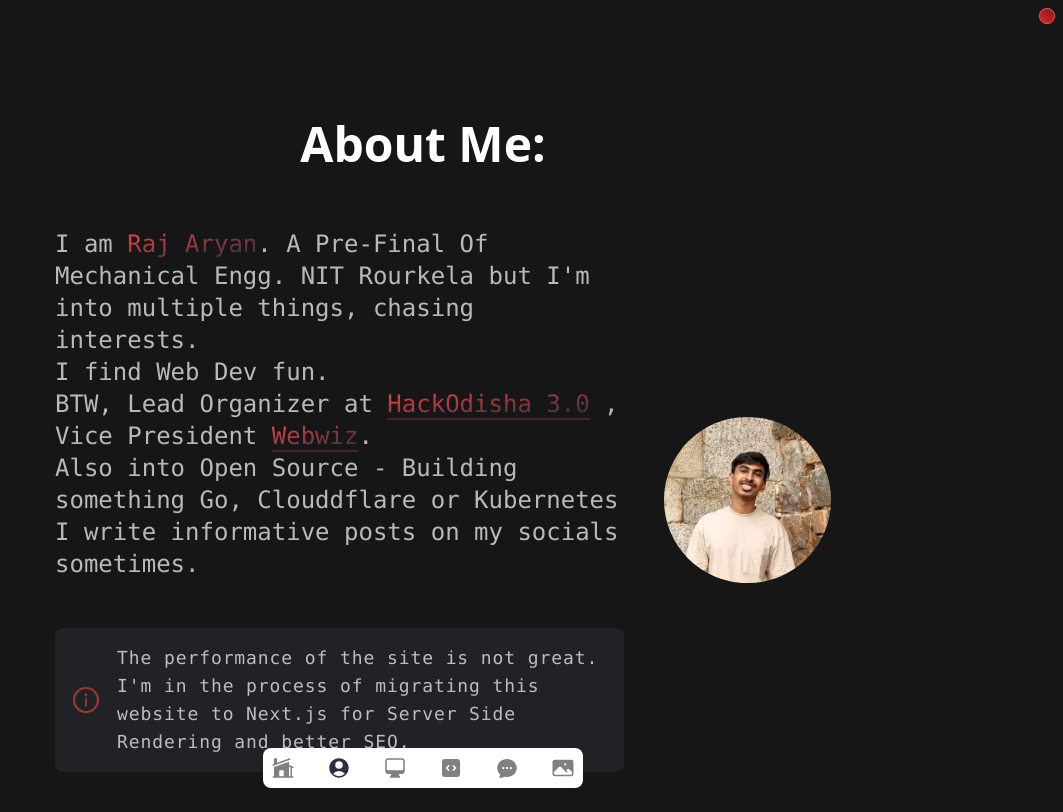
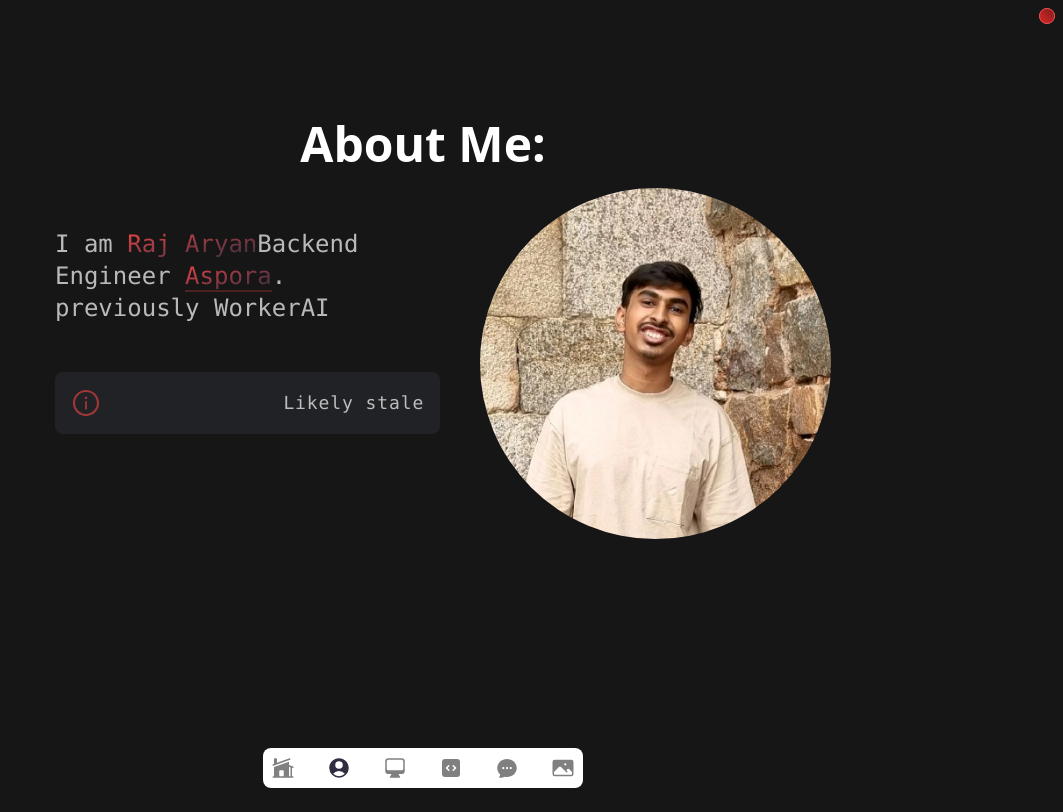
Before and after one commit to 8rxn/portfolio, a React (Vite) app: page /about in a window 1280 px wide. Shown: the whole page, without its empty margins (217-1280 px from the left). Built offline with nearby package versions, Linux system fonts and the light colour scheme.

Commit message:
Update About.jsx

```diff
--- a/src/pages/About.jsx
+++ b/src/pages/About.jsx
@@ -16,7 +16,7 @@ const About = () => {
         <title>About Me - Raj Aryan</title>
         <meta
           name="description"
-          content="Raj Aryan | Pre-Final Mechanical Engineering student at NIT Rourkela | Lead Organizer at HackOdisha 3.0 | Vice President at Webwiz | Explore my journey in web development, and my contributions as an Open Source Developer at Meshery and Layer5."
+          content="Raj Aryan | Backend Engineer at Aspora. | previously WorkerAI"
         />
         {/* Open Graph tags */}
         <meta property="og:title" content="About Me - Raj Aryan" />
@@ -47,42 +47,25 @@ const About = () => {
               <span className="text-transparent bg-clip-text bg-gradient-to-br from-[#EF4444] to-[#2f2e41] text-ellipsis">
                 Raj Aryan
               </span>
-              . A Pre-Final Of Mechanical Engg. NIT Rourkela but I'm into
-              multiple things, chasing interests. <br /> I find Web Dev fun.
-              <br />
-              BTW, Lead Organizer at{" "}
+              Backend Engineer {" "}
               <a
-                href="https://www.hackodisha.tech"
+                href="https://www.aspora.com"
                 target="_blank"
                 rel="noreferrer"
                 className=" border-b-2 border-[#EF4444] border-opacity-25 transition ease-in hover:border-opacity-75 "
               >
                 <span className="text-transparent bg-clip-text bg-gradient-to-br from-[#EF4444] to-[#2f2e41] text-ellipsis">
-                  HackOdisha 3.0
+                  Aspora
                 </span>
               </a>
-              {" , "} Vice President{" "}
-              <a
-                href="https://teamwebwiz.dev"
-                target="_blank"
-                rel="noreferrer"
-                className=" border-b-2 border-[#EF4444] border-opacity-25 transition ease-in hover:border-opacity-75 "
-              >
-                <span className="text-transparent bg-clip-text bg-gradient-to-br from-[#EF4444] to-[#2f2e41] text-ellipsis">
-                  Webwiz
-                </span>
-              </a>
-              . <br /> Also into Open Source - Building something Go, Clouddflare or Kubernetes <br /> I write informative posts on my socials
-              sometimes. <br />
+              . <br /> previously WorkerAI <br />
             </p>
             <div className=" p-4 bg-gray-600/20 flex gap-4 justify-between items-center rounded-lg mt-12">
               <div className="text-xl sm:text-3xl h-full text-[#ef4444]/60">
                 <AiOutlineInfoCircle></AiOutlineInfoCircle>
               </div>
               <p className="text-sm sm:text-lg font-medium tracking-wider   ">
-                The performance of the site is not great. I'm in the process of
-                migrating this website to Next.js for Server Side Rendering and
-                better SEO.
+                Likely stale
               </p>
             </div>
           </div>
```
